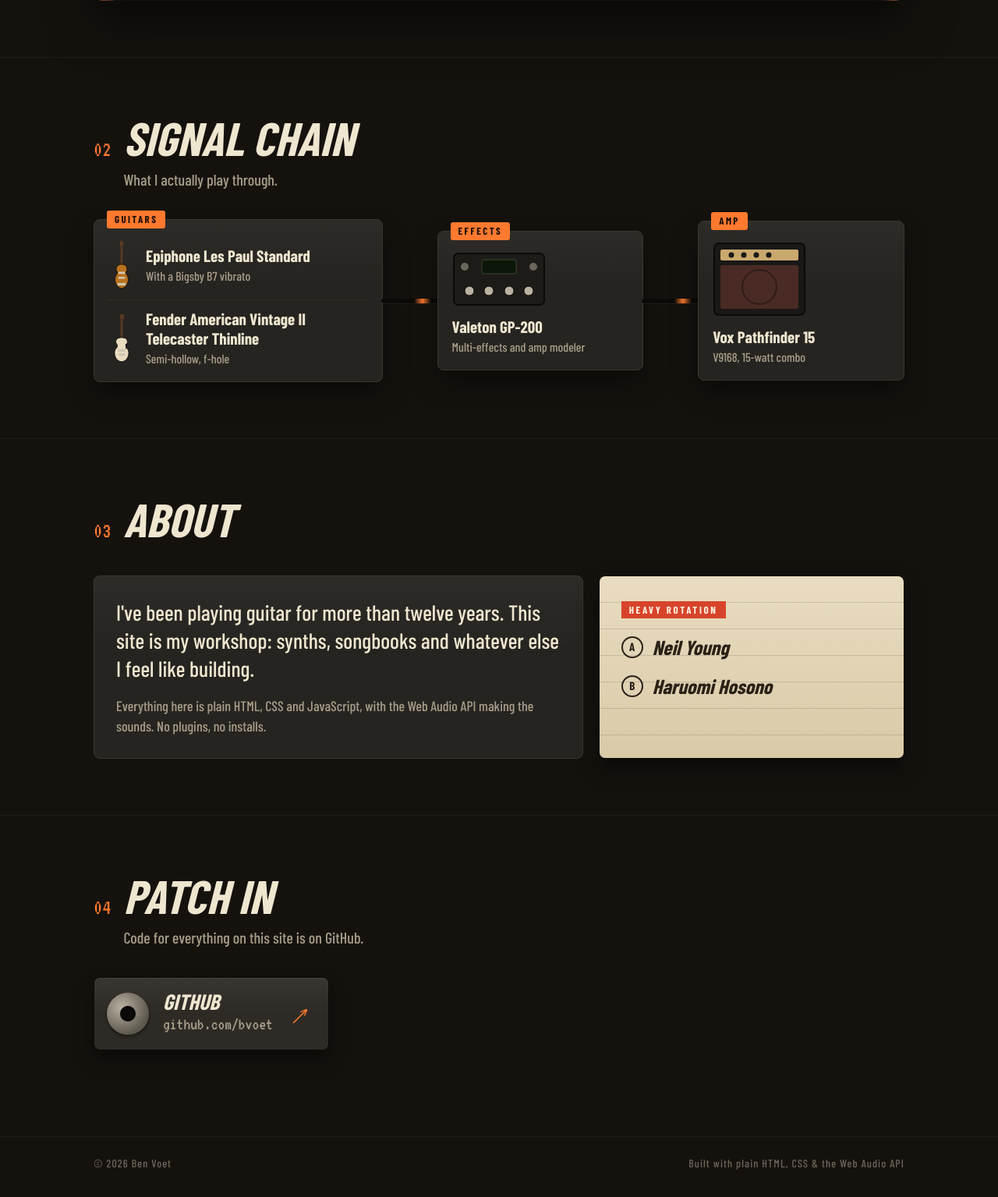
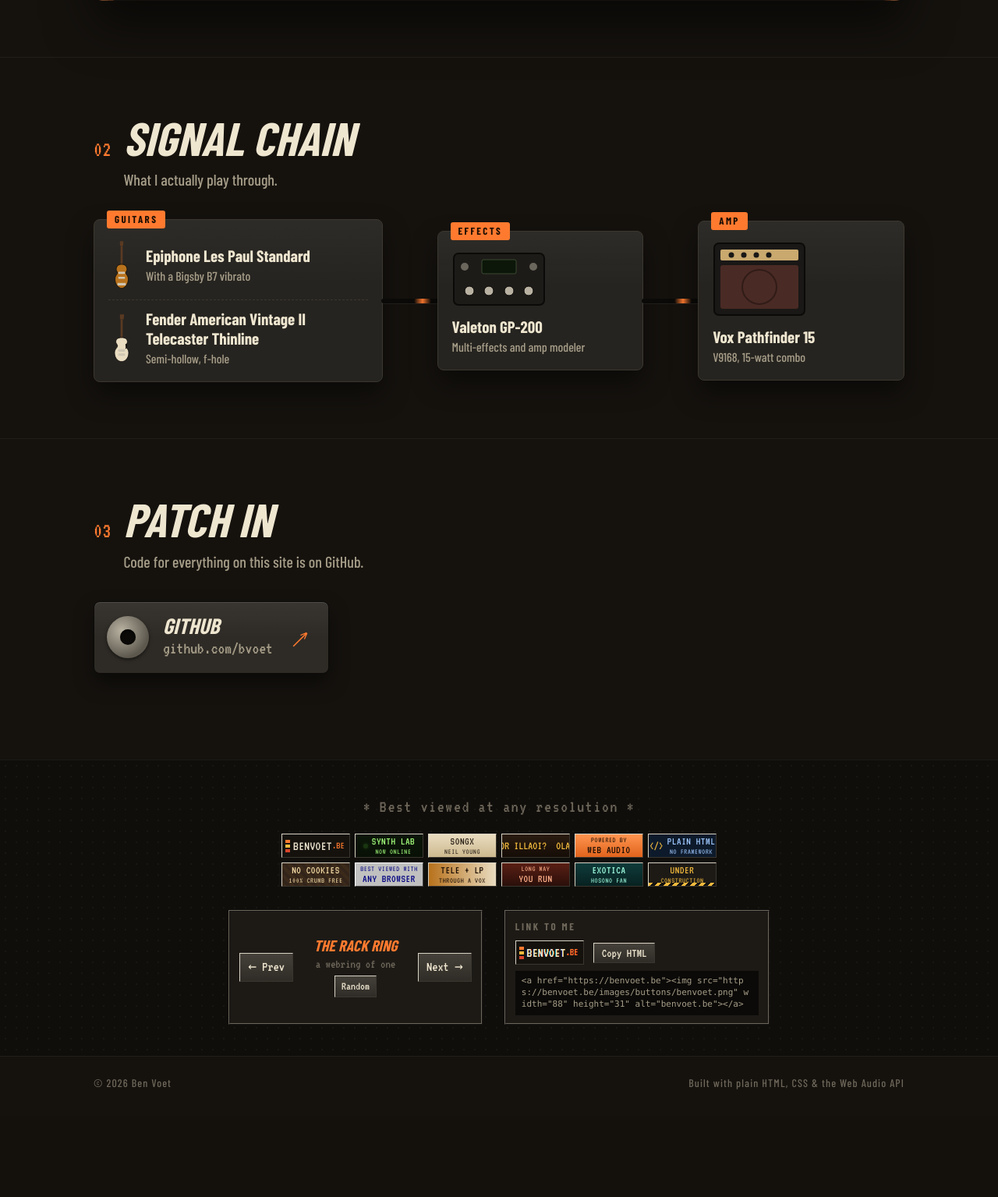
Before and after one commit to bvoet/WebsiteBenVoet, a PHP site: page / in a window 1280 px wide. Shown: the part 2045-3580 px from the top of the page at 78% size. After the commit the page ends 3442 px from the top, so only its background shows below. Run offline with PHP 8.4, Linux system fonts and the light colour scheme; some web fonts are replaced.

Commit message:
Landing: add 88x31 button wall, The Rack Ring webring and link-to-me; drop About
- 12 retro 88x31 buttons (links to projects plus badges)
- 'The Rack Ring', a webring of one across the site's pages
- Link-to-me box with a real 88x31 PNG and copyable HTML
- Remove the About section and its nav link

```diff
--- a/css/home.css
+++ b/css/home.css
@@ -847,84 +847,6 @@ a {
   to { left: 100%; }
 }
 
-/* ── About ─────────────────────────────────────────────────────────── */
-
-.about__grid {
-  display: grid;
-  grid-template-columns: minmax(0, 1.6fr) minmax(0, 1fr);
-  gap: 20px;
-}
-
-.card {
-  padding: 28px;
-  border: 1px solid var(--edge);
-  border-radius: 8px;
-  background:
-    linear-gradient(180deg, rgba(255, 255, 255, 0.035), transparent 40%),
-    var(--panel);
-}
-
-.card__big {
-  margin: 0;
-  font-size: clamp(22px, 2.6vw, 28px);
-  font-weight: 500;
-  line-height: 1.3;
-}
-
-.card__small {
-  margin: 16px 0 0;
-  color: var(--ink-dim);
-}
-
-/* Cassette-label style list. */
-.card--tape {
-  background:
-    repeating-linear-gradient(180deg, transparent 0 33px, rgba(0, 0, 0, 0.12) 33px 34px),
-    linear-gradient(180deg, #e9dcc0, #d9caa8);
-  color: #2a2117;
-  border-color: #0b0a08;
-  box-shadow: 0 14px 30px rgba(0, 0, 0, 0.45);
-}
-
-.card__label {
-  display: inline-block;
-  margin-bottom: 12px;
-  padding: 2px 10px;
-  background: var(--red);
-  color: #fff3e0;
-  font-size: 13px;
-  font-weight: 700;
-  letter-spacing: 0.2em;
-  text-transform: uppercase;
-}
-
-.tape {
-  margin: 0;
-  padding: 0;
-  list-style: none;
-}
-
-.tape li {
-  display: flex;
-  align-items: center;
-  gap: 12px;
-  padding: 6px 0;
-  font-size: 26px;
-  font-style: italic;
-  font-weight: 700;
-}
-
-.tape__side {
-  display: inline-grid;
-  place-items: center;
-  width: 28px;
-  height: 28px;
-  border: 2px solid #2a2117;
-  border-radius: 50%;
-  font-size: 15px;
-  font-style: normal;
-}
-
 /* ── Contact ───────────────────────────────────────────────────────── */
 
 .jack {
@@ -991,6 +913,359 @@ a {
   margin-left: 8px;
   color: var(--orange);
   font-size: 26px;
+}
+
+/* ── Web 1.0 band: 88×31 buttons, webring, link to me ───────────────── */
+
+.sr-only {
+  position: absolute;
+  width: 1px;
+  height: 1px;
+  overflow: hidden;
+  clip: rect(0 0 0 0);
+  white-space: nowrap;
+}
+
+.web1 {
+  padding: 44px 0 40px;
+  border-top: 1px solid rgba(255, 255, 255, 0.05);
+  background:
+    radial-gradient(rgba(255, 255, 255, 0.035) 1px, transparent 1px) 0 0 / 14px 14px,
+    #100e0b;
+}
+
+.web1__title {
+  margin: 0 0 18px;
+  color: var(--ink-faint);
+  font-family: var(--font-lcd);
+  font-size: 22px;
+  font-weight: 400;
+  letter-spacing: 0.08em;
+  text-align: center;
+}
+
+.b88s {
+  display: grid;
+  grid-template-columns: repeat(6, 88px);
+  justify-content: center;
+  gap: 6px;
+}
+
+@media (max-width: 640px) {
+  .b88s {
+    grid-template-columns: repeat(3, 88px);
+  }
+}
+
+/* One classic 88×31 button. */
+.b88 {
+  position: relative;
+  display: flex;
+  align-items: center;
+  justify-content: center;
+  gap: 5px;
+  width: 88px;
+  height: 31px;
+  overflow: hidden;
+  border: 1px solid;
+  border-color: #d8d2c4 #3a362f #3a362f #d8d2c4; /* bevel */
+  background: #1d1a16;
+  color: var(--ink);
+  font-family: var(--font-lcd);
+  line-height: 1;
+  text-decoration: none;
+  image-rendering: pixelated;
+  flex: 0 0 auto;
+}
+
+a.b88:hover {
+  outline: 1px solid var(--orange);
+  outline-offset: 1px;
+}
+
+a.b88:active {
+  border-color: #3a362f #d8d2c4 #d8d2c4 #3a362f;
+}
+
+.b88__stack {
+  display: flex;
+  flex-direction: column;
+  align-items: center;
+  gap: 1px;
+}
+
+.b88__stack b {
+  font-size: 14px;
+  font-weight: 400;
+  letter-spacing: 0.04em;
+}
+
+.b88__stack small {
+  font-size: 10px;
+  letter-spacing: 0.06em;
+  opacity: 0.85;
+}
+
+/* benvoet.be */
+.b88--me {
+  justify-content: flex-start;
+  gap: 0;
+  padding-left: 4px;
+  background: #15120e;
+}
+
+.b88__stripes {
+  display: flex;
+  flex-direction: column;
+  gap: 2px;
+  margin-right: 4px;
+}
+
+.b88__stripes i {
+  width: 6px;
+  height: 4px;
+}
+
+.b88__stripes i:nth-child(1) { background: var(--orange); }
+.b88__stripes i:nth-child(2) { background: var(--mustard); }
+.b88__stripes i:nth-child(3) { background: var(--red); }
+
+.b88__big {
+  color: var(--ink);
+  font-size: 17px;
+  letter-spacing: 0.02em;
+}
+
+.b88__tld {
+  color: var(--orange);
+  font-size: 13px;
+}
+
+/* Synth Lab, with a blinking LED. */
+.b88--lab {
+  background: linear-gradient(180deg, #0c1609, #081005);
+  color: var(--lcd-fg);
+}
+
+.b88__led {
+  width: 6px;
+  height: 6px;
+  border-radius: 50%;
+  background: #6dff4a;
+  box-shadow: 0 0 4px #6dff4a;
+  animation: blink 1s steps(1) infinite;
+}
+
+@keyframes blink {
+  50% { opacity: 0.15; }
+}
+
+.b88--songx {
+  background: linear-gradient(180deg, #e9dcc0, #cdb98e);
+  color: #2a2117;
+}
+
+/* Olaf or Illaoi? as a scrolling marquee. */
+.b88--lol {
+  background: linear-gradient(180deg, #2a1b10, #150d07);
+  color: var(--mustard);
+}
+
+.b88__marquee {
+  display: block;
+  width: 100%;
+  overflow: hidden;
+  white-space: nowrap;
+  font-size: 15px;
+}
+
+.b88__marquee span {
+  display: inline-block;
+  animation: marquee 5s linear infinite;
+}
+
+@keyframes marquee {
+  from { transform: translateX(0); }
+  to { transform: translateX(-50%); }
+}
+
+.b88--wa {
+  background: linear-gradient(180deg, #ff9550, #e0631c);
+  color: #1a0d04;
+}
+
+.b88--html {
+  background: #0d1a2b;
+  color: #9fc8ff;
+}
+
+.b88__tag {
+  color: var(--mustard);
+  font-size: 15px;
+}
+
+.b88--cookie {
+  background: repeating-linear-gradient(45deg, #3b2a1a 0 4px, #33241a 4px 8px);
+  color: #f3d9a4;
+}
+
+.b88--any {
+  background: #c0c0c0;
+  color: #000080;
+  border-color: #fff #404040 #404040 #fff;
+}
+
+.b88--gear {
+  background: linear-gradient(90deg, #b8721c, #e9dcc0);
+  color: #1a0d04;
+}
+
+.b88--rust {
+  background: linear-gradient(180deg, #5a1f14, #2a0f0a);
+  color: #ffb08a;
+}
+
+.b88--hosono {
+  background: linear-gradient(180deg, #0f3b3a, #072221);
+  color: #9fffe0;
+}
+
+/* Under construction, with hazard tape. */
+.b88--construct {
+  background: #1d1a16;
+  color: var(--mustard);
+}
+
+.b88__tape {
+  position: absolute;
+  left: 0;
+  right: 0;
+  bottom: 0;
+  height: 4px;
+  background: repeating-linear-gradient(135deg, var(--mustard) 0 4px, #111 4px 8px);
+}
+
+/* Webring + link-to-me row. */
+.web1__row {
+  display: flex;
+  flex-wrap: wrap;
+  justify-content: center;
+  align-items: stretch;
+  gap: 18px 28px;
+  margin-top: 30px;
+}
+
+.ring {
+  display: flex;
+  align-items: center;
+  gap: 10px;
+  padding: 10px 12px;
+  border: 2px ridge #6b665c;
+  background: #1d1a16;
+}
+
+.ring__btn,
+.ring__rand,
+.linkme__copy {
+  padding: 4px 10px;
+  border: 1px solid;
+  border-color: #d8d2c4 #3a362f #3a362f #d8d2c4;
+  background: linear-gradient(180deg, #45413a, #2f2c27);
+  color: var(--ink);
+  font-family: var(--font-lcd);
+  font-size: 18px;
+  text-decoration: none;
+  cursor: pointer;
+}
+
+.ring__btn:active,
+.ring__rand:active,
+.linkme__copy:active {
+  border-color: #3a362f #d8d2c4 #d8d2c4 #3a362f;
+}
+
+.ring__mid {
+  display: flex;
+  flex-direction: column;
+  align-items: center;
+  gap: 3px;
+  min-width: 140px;
+  text-align: center;
+}
+
+.ring__name {
+  color: var(--orange);
+  font-size: 20px;
+  font-style: italic;
+  font-weight: 800;
+  line-height: 1;
+  text-transform: uppercase;
+}
+
+.ring__sub {
+  color: var(--ink-faint);
+  font-family: var(--font-lcd);
+  font-size: 16px;
+}
+
+.ring__rand {
+  font-size: 15px;
+  padding: 2px 8px;
+}
+
+.linkme {
+  display: flex;
+  flex-direction: column;
+  gap: 8px;
+  max-width: 340px;
+  padding: 10px 12px;
+  border: 2px ridge #6b665c;
+  background: #1d1a16;
+}
+
+.linkme__label {
+  color: var(--ink-faint);
+  font-size: 13px;
+  font-weight: 700;
+  letter-spacing: 0.2em;
+  text-transform: uppercase;
+}
+
+.linkme__row {
+  display: flex;
+  align-items: center;
+  gap: 12px;
+}
+
+.linkme__img {
+  image-rendering: pixelated;
+}
+
+.linkme__copy {
+  font-size: 16px;
+}
+
+.linkme__copy.is-done {
+  color: var(--lcd-fg);
+}
+
+.linkme__code {
+  display: block;
+  padding: 6px 8px;
+  background: #0b0a08;
+  color: var(--ink-dim);
+  font-family: ui-monospace, 'Consolas', monospace;
+  font-size: 11px;
+  line-height: 1.35;
+  word-break: break-all;
+  user-select: all;
+}
+
+@media (prefers-reduced-motion: reduce) {
+  .b88__led,
+  .b88__marquee span {
+    animation: none;
+  }
 }
 
 /* ── Footer ────────────────────────────────────────────────────────── */
@@ -1063,10 +1338,6 @@ a {
 
   .gear__icon--wide {
     width: 90px;
-  }
-
-  .about__grid {
-    grid-template-columns: 1fr;
   }
 }
 
@@ -1150,10 +1421,6 @@ a {
     align-items: flex-start;
   }
 
-  .card {
-    padding: 22px;
-  }
-
   .jack {
     width: 100%;
   }
--- a/index.html
+++ b/index.html
@@ -27,7 +27,6 @@
       <nav aria-label="Sections">
         <a href="#rack">Rack</a>
         <a href="#gear">Gear</a>
-        <a href="#about">About</a>
         <a href="#contact">Contact</a>
       </nav>
     </div>
@@ -293,42 +292,11 @@
       </div>
     </section>
 
-    <!-- ── About ───────────────────────────────────────────────────── -->
-    <section class="section" id="about" aria-labelledby="about-title">
-      <div class="wrap about">
-        <header class="section__head">
-          <span class="section__num">03</span>
-          <h2 class="section__title" id="about-title">About</h2>
-        </header>
-
-        <div class="about__grid">
-          <div class="card">
-            <p class="card__big">
-              I've been playing guitar for more than twelve years. This site is my workshop:
-              synths, songbooks and whatever else I feel like building.
-            </p>
-            <p class="card__small">
-              Everything here is plain HTML, CSS and JavaScript, with the Web Audio API making the sounds.
-              No plugins, no installs.
-            </p>
-          </div>
-
-          <div class="card card--tape">
-            <span class="card__label">Heavy rotation</span>
-            <ul class="tape">
-              <li><span class="tape__side">A</span> Neil Young</li>
-              <li><span class="tape__side">B</span> Haruomi Hosono</li>
-            </ul>
-          </div>
-        </div>
-      </div>
-    </section>
-
     <!-- ── Contact ─────────────────────────────────────────────────── -->
     <section class="section section--last" id="contact" aria-labelledby="contact-title">
       <div class="wrap">
         <header class="section__head">
-          <span class="section__num">04</span>
+          <span class="section__num">03</span>
           <h2 class="section__title" id="contact-title">Patch in</h2>
           <p class="section__sub">Code for everything on this site is on GitHub.</p>
         </header>
@@ -345,6 +313,78 @@
     </section>
   </main>
 
+  <!-- ── 88×31 buttons, webring, link to me ─────────────────────────── -->
+  <section class="web1" aria-labelledby="web1-title">
+    <div class="wrap">
+      <h2 class="web1__title" id="web1-title">* Best viewed at any resolution *</h2>
+
+      <div class="b88s">
+        <a class="b88 b88--me" href="./" title="benvoet.be">
+          <span class="b88__stripes" aria-hidden="true"><i></i><i></i><i></i></span>
+          <span class="b88__big">BENVOET</span><span class="b88__tld">.BE</span>
+        </a>
+        <a class="b88 b88--lab" href="lab/" title="Synth Lab">
+          <span class="b88__led" aria-hidden="true"></span>
+          <span class="b88__stack"><b>SYNTH LAB</b><small>NOW ONLINE</small></span>
+        </a>
+        <a class="b88 b88--songx" href="songx/" title="SongX">
+          <span class="b88__stack"><b>SONGX</b><small>NEIL YOUNG</small></span>
+        </a>
+        <a class="b88 b88--lol" href="lol/" title="Top lane matchups">
+          <span class="b88__marquee" aria-hidden="true"><span>OLAF OR ILLAOI? &nbsp;OLAF OR ILLAOI? &nbsp;</span></span>
+          <span class="sr-only">Olaf or Illaoi?</span>
+        </a>
+        <span class="b88 b88--wa">
+          <span class="b88__stack"><small>POWERED BY</small><b>WEB AUDIO</b></span>
+        </span>
+        <span class="b88 b88--html">
+          <span class="b88__tag">&lt;/&gt;</span>
+          <span class="b88__stack"><b>PLAIN HTML</b><small>NO FRAMEWORK</small></span>
+        </span>
+        <span class="b88 b88--cookie">
+          <span class="b88__stack"><b>NO COOKIES</b><small>100% CRUMB FREE</small></span>
+        </span>
+        <span class="b88 b88--any">
+          <span class="b88__stack"><small>BEST VIEWED WITH</small><b>ANY BROWSER</b></span>
+        </span>
+        <span class="b88 b88--gear">
+          <span class="b88__stack"><b>TELE + LP</b><small>THROUGH A VOX</small></span>
+        </span>
+        <span class="b88 b88--rust">
+          <span class="b88__stack"><small>LONG MAY</small><b>YOU RUN</b></span>
+        </span>
+        <span class="b88 b88--hosono">
+          <span class="b88__stack"><b>EXOTICA</b><small>HOSONO FAN</small></span>
+        </span>
+        <span class="b88 b88--construct">
+          <span class="b88__tape" aria-hidden="true"></span>
+          <span class="b88__stack"><b>UNDER</b><small>CONSTRUCTION</small></span>
+        </span>
+      </div>
+
+      <div class="web1__row">
+        <nav class="ring" aria-label="The Rack Ring webring">
+          <a class="ring__btn" id="ring-prev" href="lol/">← Prev</a>
+          <div class="ring__mid">
+            <span class="ring__name">The Rack Ring</span>
+            <span class="ring__sub">a webring of one</span>
+            <a class="ring__rand" id="ring-rand" href="lab/">Random</a>
+          </div>
+          <a class="ring__btn" id="ring-next" href="lab/">Next →</a>
+        </nav>
+
+        <div class="linkme">
+          <span class="linkme__label">Link to me</span>
+          <div class="linkme__row">
+            <img src="images/buttons/benvoet.png" width="88" height="31" alt="benvoet.be 88×31 button" class="linkme__img" />
+            <button type="button" class="linkme__copy" id="linkme-copy">Copy HTML</button>
+          </div>
+          <code class="linkme__code" id="linkme-code">&lt;a href="https://benvoet.be"&gt;&lt;img src="https://benvoet.be/images/buttons/benvoet.png" width="88" height="31" alt="benvoet.be"&gt;&lt;/a&gt;</code>
+        </div>
+      </div>
+    </div>
+  </section>
+
   <footer class="foot">
     <div class="wrap foot__inner">
       <span>© <span id="year">2026</span> Ben Voet</span>
```
Also changed, not shown: js/home.js (+43 -0 lines), images/buttons/benvoet.png (added).
